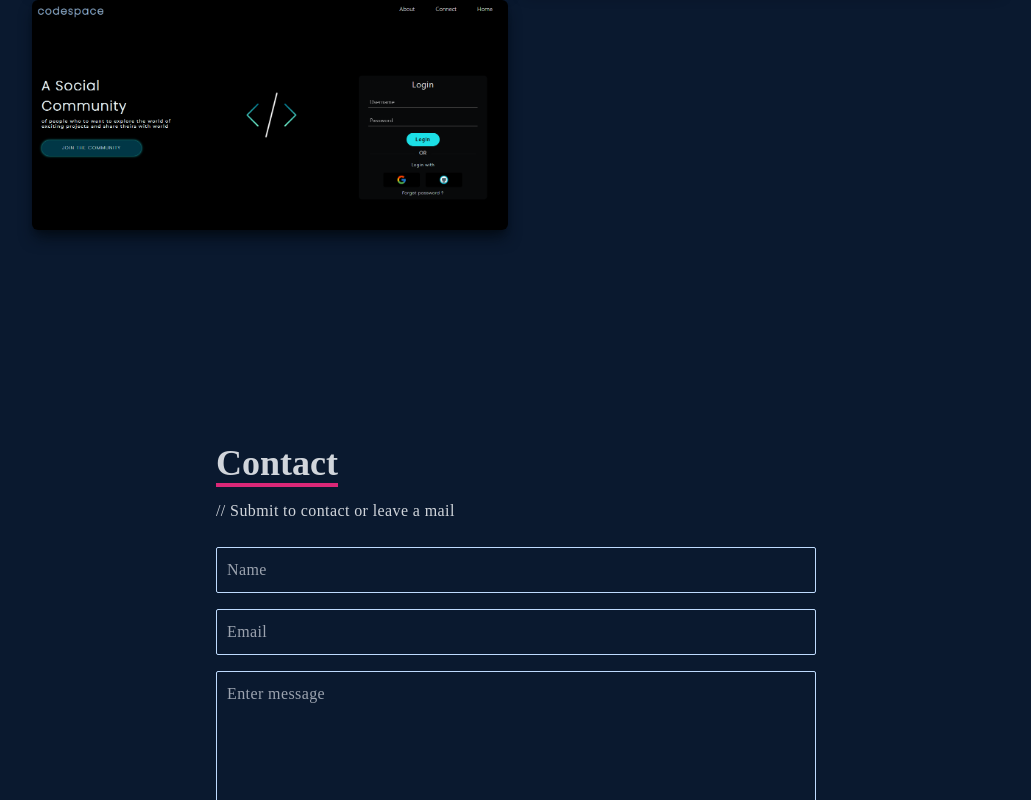
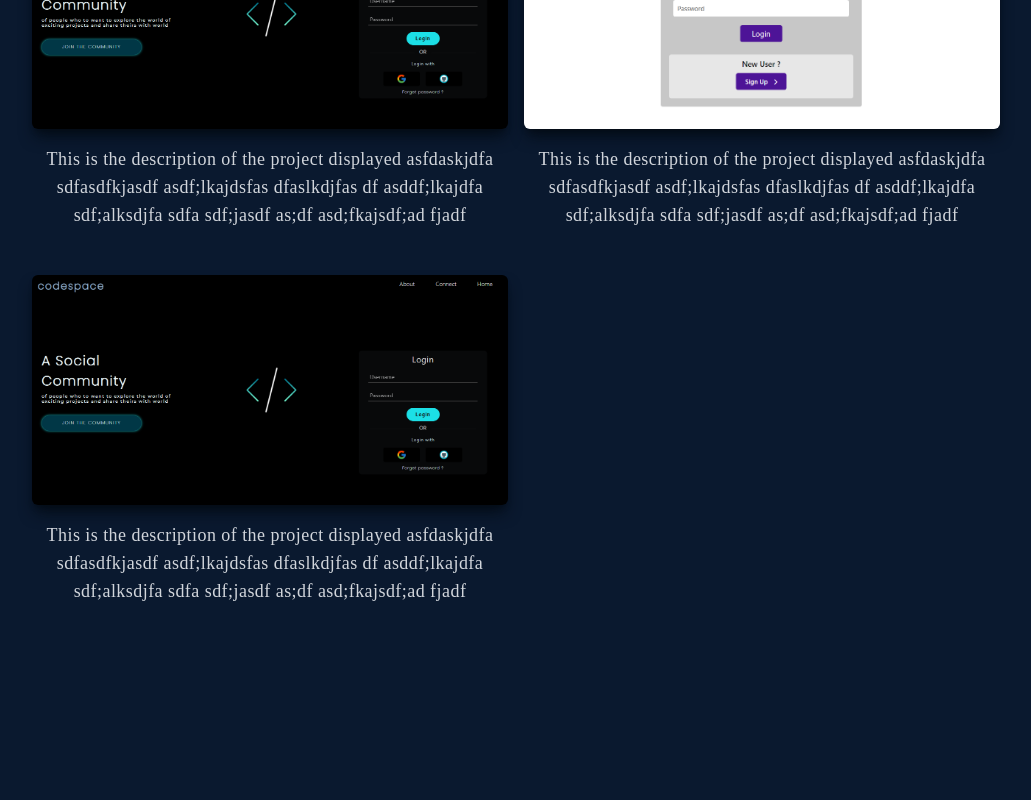
Before and after one commit to nitishchaudhary/portfolio, a React (Create React App) app: page / in a window 1280 px wide. Shown: the part 2860-3660 px from the top of the page, without its empty margins (124-1155 px from the left). Built offline with nearby package versions, Linux system fonts and the light colour scheme.

Commit message:
Added:Project description

```diff
--- a/src/components/Contact.js
+++ b/src/components/Contact.js
@@ -34,7 +34,7 @@ const Contact = () => {
   return (
     <div
       name="contact"
-      className="w-full h-screen bg-[#0a192f] flex justify-center items-center p-4"
+      className="w-full h-screen bg-[#0a192f] flex justify-center items-center p-4 md:mt-[250px]"
     >
       <form
         onSubmit={submitHandler}
--- a/src/components/Projects.js
+++ b/src/components/Projects.js
@@ -1,22 +1,24 @@
 import React from "react";
 import WorkImg from "../assets/codescape.png";
-import ConnectU from "../assets/connectU.PNG"
+import ConnectU from "../assets/connectU.PNG";
 
 const Projects = () => {
-
   return (
     <div
       name="projects"
-      className="w-full md:h-screen text-gray-300 bg-[#0a192f]"
+      className="w-full md:h-screen text-gray-300 bg-[#0a192f] md:mt-[100px] "
     >
-      <div className="pt-[100px] sm:pt-0 max-w-[1000px] mx-auto p-4 flex flex-col justify-center w-full h-full">
+      <div className="pt-[100px] md:pt-[350px] max-w-[1000px] mx-auto p-4 flex flex-col justify-center w-full h-full">
         <div className="pb-2">
           <p className="text-4xl font-bold inline border-b-4 text-gray-300 border-pink-600">
             Projects
           </p>
-          <p className="py-6 font-medium tracking-wide">// Check my recent projects</p>
+          <p className="py-6 font-medium tracking-wide">
+            // Check my recent projects
+          </p>
         </div>
         <div className="grid sm:grid-cols-2 md:grid-cols-2 gap-4">
+          <div>
             <div
               style={{ backgroundImage: `url(${WorkImg})` }}
               className="shadow-lg shadow-[#040c16] group container rounded-md flex justify-center items-center mx-auto content-div"
@@ -39,6 +41,15 @@ const Projects = () => {
                 </div>
               </div>
             </div>
+            <div className="p-2 py-4 pb-[30px] text-center">
+              <p className="text-lg tracking-wide">
+                This is the description of the project displayed asfdaskjdfa
+                sdfasdfkjasdf asdf;lkajdsfas dfaslkdjfas df asddf;lkajdfa
+                sdf;alksdjfa sdfa sdf;jasdf as;df asd;fkajsdf;ad fjadf{" "}
+              </p>
+            </div>
+          </div>
+          <div>
             <div
               style={{ backgroundImage: `url(${ConnectU})` }}
               className="shadow-lg shadow-[#040c16] group container rounded-md flex justify-center items-center mx-auto content-div"
@@ -61,6 +72,15 @@ const Projects = () => {
                 </div>
               </div>
             </div>
+            <div className="p-3 py-4 pb-[30px] text-center">
+              <p className="text-lg tracking-wide  ">
+                This is the description of the project displayed asfdaskjdfa
+                sdfasdfkjasdf asdf;lkajdsfas dfaslkdjfas df asddf;lkajdfa
+                sdf;alksdjfa sdfa sdf;jasdf as;df asd;fkajsdf;ad fjadf{" "}
+              </p>
+            </div>
+          </div>
+          <div>
             <div
               style={{ backgroundImage: `url(${WorkImg})` }}
               className="shadow-lg shadow-[#040c16] group container rounded-md flex justify-center items-center mx-auto content-div"
@@ -83,6 +103,14 @@ const Projects = () => {
                 </div>
               </div>
             </div>
+            <div className="p-3 py-4 pb-[30px] text-center">
+              <p className="text-lg tracking-wide  ">
+                This is the description of the project displayed asfdaskjdfa
+                sdfasdfkjasdf asdf;lkajdsfas dfaslkdjfas df asddf;lkajdfa
+                sdf;alksdjfa sdfa sdf;jasdf as;df asd;fkajsdf;ad fjadf{" "}
+              </p>
+            </div>
+          </div>
         </div>
       </div>
     </div>
--- a/src/index.css
+++ b/src/index.css
@@ -5,6 +5,7 @@
 @layer base{
   body{
     @apply font-[Raleway];
+    @apply bg-[#0a192f];
   }
   li {
     @apply px-4;
```
Lines whose indentation alone changed are shown as unchanged.
